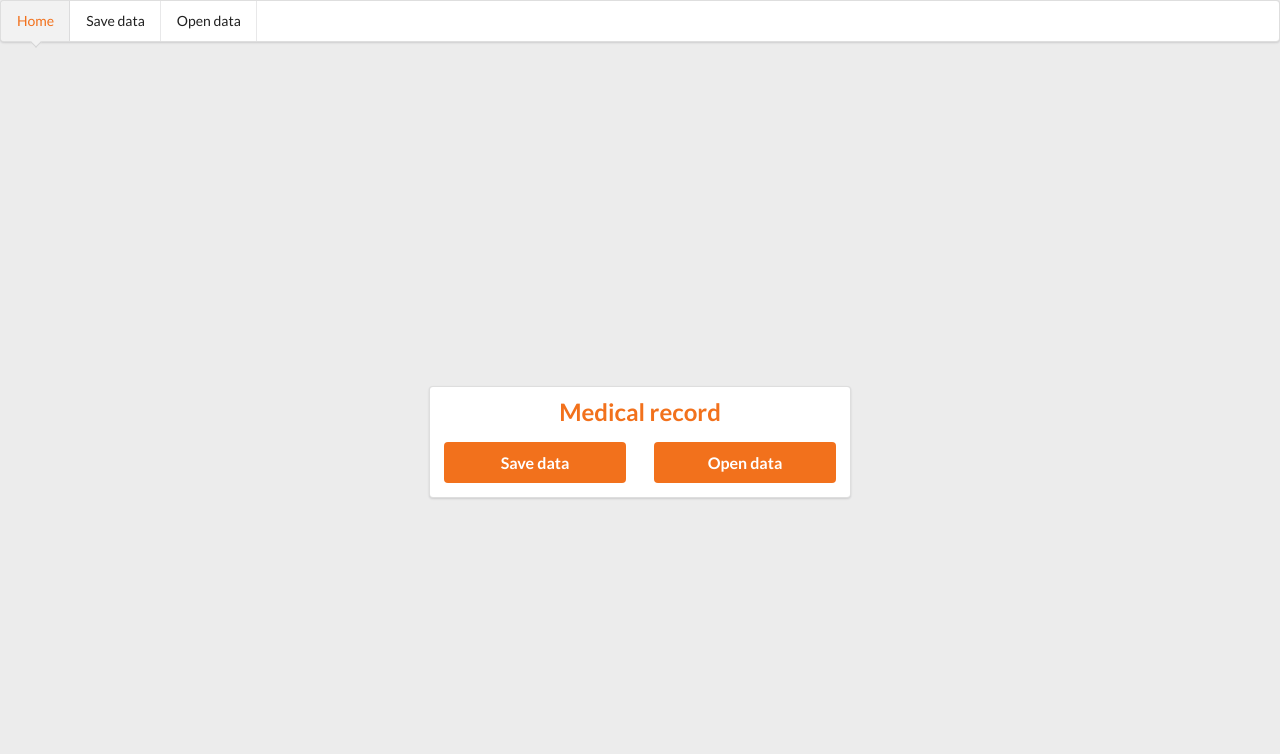
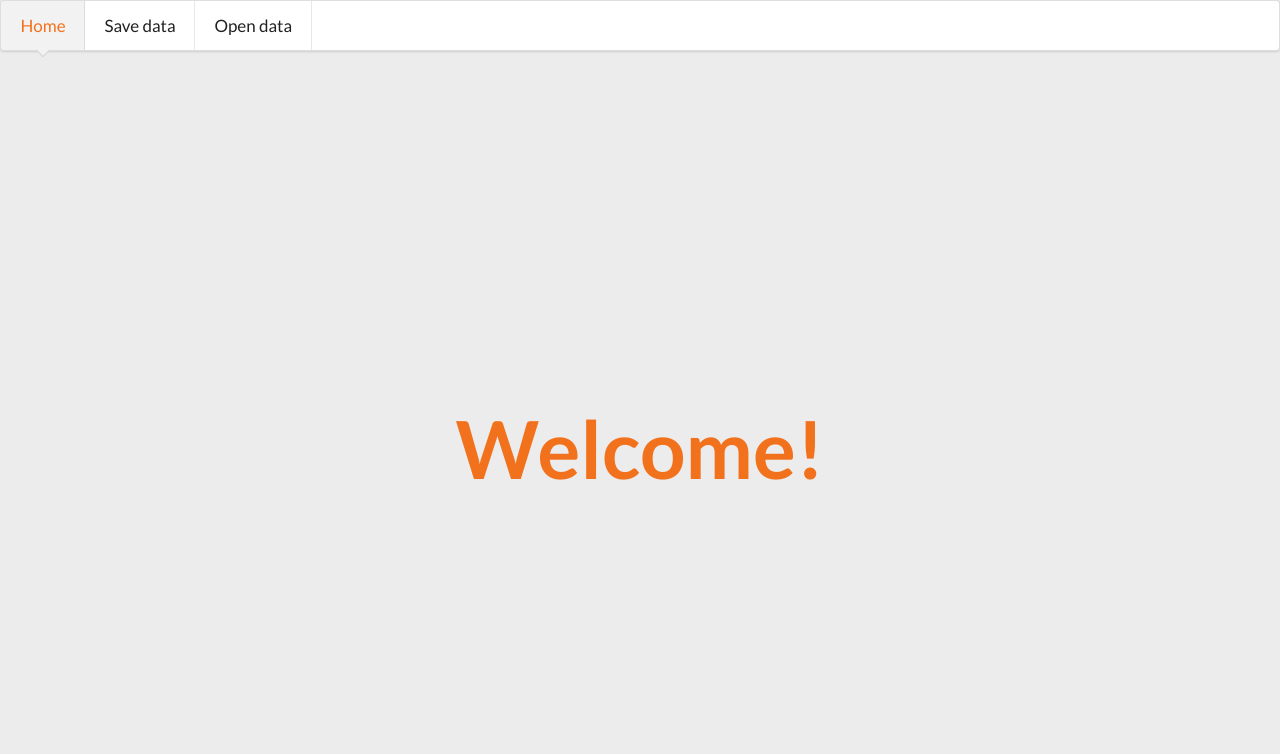
Before and after one commit to IzabelaPopiel/medical_record, a Django app: page /medrecord/ in a window 1280 px wide. Shown: the top 754 px of the page. Before the commit the page ends 499 px from the top, so only its background shows below. Run offline with Django 3.2, Linux system fonts and the light colour scheme.

Commit message:
home page updated

```diff
--- a/medrecord/templates/medrecord/index.html
+++ b/medrecord/templates/medrecord/index.html
@@ -16,22 +16,19 @@
         }
 
         .column {
-            max-width: 450px;
+            max-width: 900px;
         }
 
-
-
-
-
-
-
+        .welcome_text {
+            font-size: 80px;
+        }
 
     </style>
 </head>
 
 <body>
 
-<div class="ui pointing menu">
+<div class="ui pointing menu huge">
     <a class="active orange item" href="{% url 'medrecord:index' %}">
         Home
     </a>
@@ -44,24 +41,15 @@
 </div>
 
 <div class="ui middle aligned center aligned grid">
+
     <div class="column">
-        <div class="ui segment">
        <h2 class="ui orange header">
                 <div class="content">
-                    Medical record
+                    <h1 class="welcome_text">
+                        Welcome!
+                    </h1>
                 </div>
             </h2>
-            <div class="field">
-                <div class="ui grid">
-                    <div class="eight wide column">
-                        <a href="{% url 'medrecord:save_patient' %}" class="ui fluid large orange submit button" type="submit">Save data</a>
-                    </div>
-                    <div class="eight wide column">
-                        <a href="{% url 'medrecord:open_file' %}" class="ui fluid large orange submit button" type="submit">Open data</a>
-                    </div>
-                </div>
-            </div>
-        </div>
     </div>
 </div>
 </body>
--- a/medrecord/templates/medrecord/save_patient.html
+++ b/medrecord/templates/medrecord/save_patient.html
@@ -34,7 +34,7 @@
 </head>
 
 <body>
-<div class="ui pointing menu">
+<div class="ui pointing menu huge">
   <a class="item" href="{% url 'medrecord:index' %}">
     Home
   </a>
```
Lines whose indentation alone changed are shown as unchanged.
